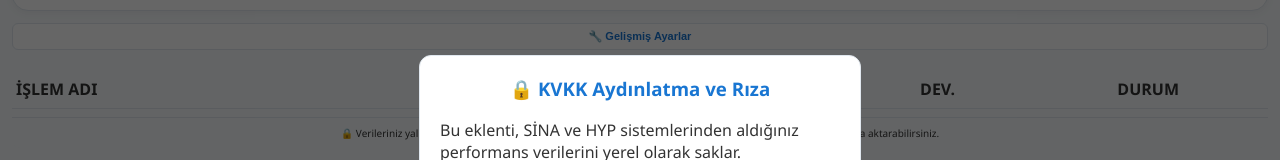
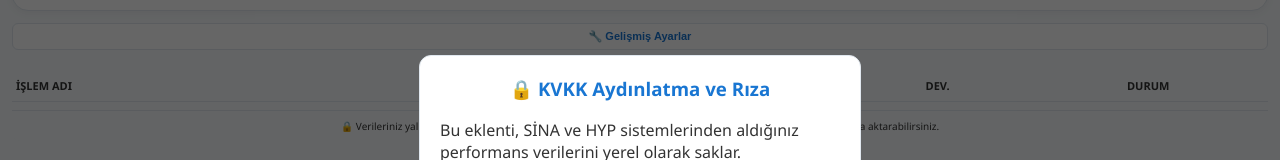
Before and after one commit to drpars/sinavizyon, a browser extension: page Tarayıcı/SinaHypEklenti - Chrome/sidepanel.html in a window 1280 px wide. Shown: the part 200-360 px from the top of the page. Drawn offline with Linux system fonts and the light colour scheme.

Commit message:
küçük hata

```diff
--- a/Tarayıcı/SinaHypEklenti - Chrome/sidepanel.html
+++ b/Tarayıcı/SinaHypEklenti - Chrome/sidepanel.html
@@ -359,7 +359,7 @@
         width: 100%;
         border-collapse: collapse;
         table-layout: fixed;   /* Sütun genişlikleri sabit kalır */
-        font*font-size: 0.6875rem;
+        font-size: 0.6875rem;
       }
 
       /* Sütun genişlikleri (yüzde) */
```
